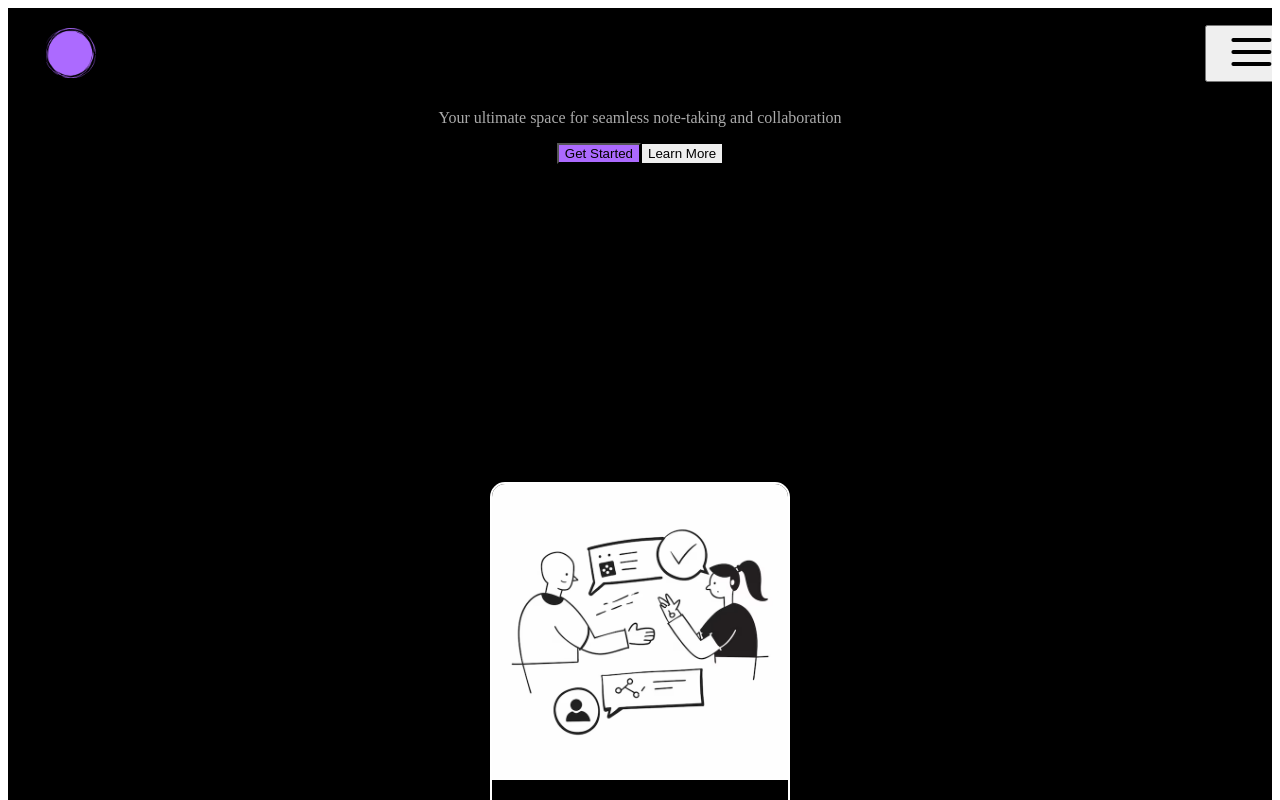
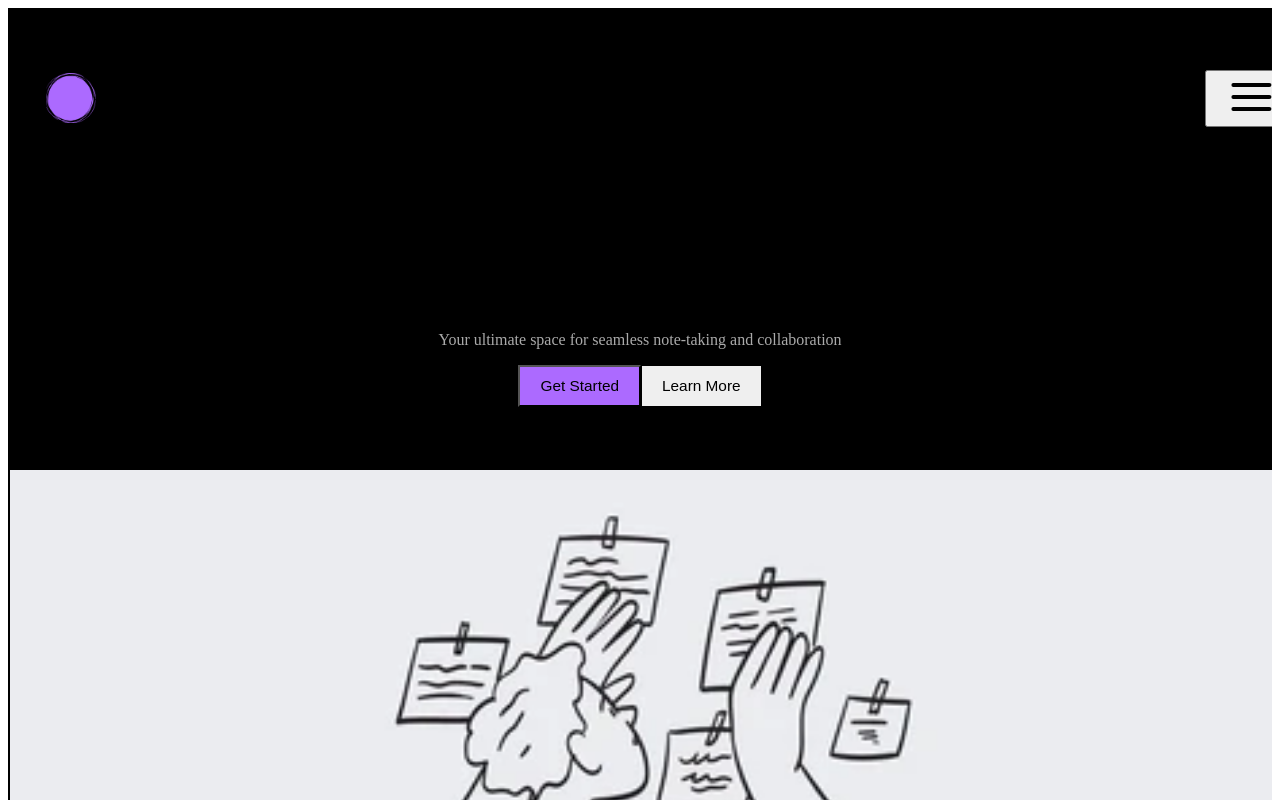
Before and after one commit to vanshupreti04/NoTiFy, a Next.js app: page / in a window 1280 px wide. Shown: the top 800 px of the page. Built offline with nearby package versions, Linux system fonts and the light colour scheme.

Commit message:
reponsive part 1

```diff
--- a/app/blocks/Pixel-Transition/PixelTransition.css
+++ b/app/blocks/Pixel-Transition/PixelTransition.css
@@ -8,9 +8,13 @@
     height: 480px;
     position: relative;
     overflow: hidden;
+
   }
-
-
+  .pixelated-image-card img {
+    width: 100%;
+    height: 100%;
+    object-fit: cover;
+}
   .pixelated-image-card__default,
   .pixelated-image-card__active,
   .pixelated-image-card__pixels {
--- a/app/components/Hero.jsx
+++ b/app/components/Hero.jsx
@@ -13,49 +13,63 @@ const Hero = () => {
   const { t } = useTranslation();
 
   return (
-    <section className="flex flex-col md:flex-row items-center justify-between h-screen mt-6 px-6 md:px-16 lg:pl-32 bg-[#000000] text-white">
-      {/* Left side: Text and buttons */}
-      <div ref={containerRef} className="max-w-2xl text-center md:text-left">
-        {/* Animated Hero Title - Responsive Size */}
+    <section
+      className="flex flex-col md:flex-row items-center justify-center md:justify-between
+      min-h-screen px-6 md:px-16 lg:pl-32 bg-[#000000] text-white"
+    >
+      {/* Left Side: Text and Buttons */}
+      <div
+        ref={containerRef}
+        className="max-w-2xl text-center md:text-left flex flex-col items-center md:items-start"
+      >
+        {/* Responsive Hero Title - Breaks into Two Lines for 1020px and Below */}
         <VariableProximity
-          label={t("Visualize   Write \n Organize")}
+          label={t("Visualize Write \n Organize")}
           fromFontVariationSettings="'wght' 400, 'opsz' 9"
           toFontVariationSettings="'wght' 1000, 'opsz' 40"
           containerRef={containerRef}
           radius={100}
           falloff="linear"
-          className="text-4xl sm:text-5xl md:text-7xl lg:text-9xl font-bolder font-['Futura'] leading-tight
-          mt-10 md:mt-0" // ✅ Adds margin-top for mobile
+          className="text-[clamp(32px,7vw,90px)] md:text-[clamp(40px,6vw,100px)]
+          lg:text-[clamp(50px,7vw,110px)] font-bolder font-['Futura'] leading-tight
+          mt-10 md:mt-0 text-center md:text-left whitespace-pre-line"
         />
 
-        {/* ✅ Translated Tagline */}
-        <p className="mt-6 text-lg md:text-2xl text-[#AAAAAA] font-normal leading-snug">
+        {/* Translated Tagline */}
+        <p
+          className="mt-4 text-[clamp(14px, 1.5vw, 20px)] md:text-[clamp(16px, 1.3vw, 22px)]
+          text-[#AAAAAA] font-normal leading-snug text-center md:text-left"
+        >
           {t("tagline")}
         </p>
 
-        {/* Buttons */}
-        <div className="mt-8 flex justify-center md:justify-start space-x-4 md:space-x-6">
+        {/* Buttons - Stay in One Line on Small Screens */}
+        <div
+          className="mt-6 flex flex-row justify-center md:justify-start space-x-3"
+        >
           <button
             onClick={() => router.push("/login")}
-            className="px-5 py-2 sm:px-6 sm:py-3 text-base sm:text-lg font-medium text-black bg-[#AC6AFF] rounded-md transition-all duration-300 hover:text-white"
+            className="px-[clamp(10px,4vw,20px)] py-[clamp(6px,1.5vw,10px)] text-[clamp(12px,1.2vw,16px)]
+            font-medium text-black bg-[#AC6AFF] rounded-md transition-all duration-300 hover:text-white"
           >
             {t("get_started")}
           </button>
           <button
             onClick={() => router.push("/docs")}
-            className="px-5 py-2 sm:px-6 sm:py-3 text-base sm:text-lg font-medium text-white border border-white rounded-md transition-all duration-300 hover:border-white hover:text-[#AC6AFF]"
+            className="px-[clamp(10px,4vw,20px)] py-[clamp(6px,1.5vw,10px)] text-[clamp(12px,1.2vw,16px)]
+            font-medium text-white border border-white rounded-md transition-all duration-300
+            hover:border-white hover:text-[#AC6AFF]"
           >
             {t("learn_more")}
           </button>
         </div>
       </div>
 
-      {/* Right side: PixelTransition effect */}
+      {/* Right Side: Pixel Image (Hidden Below 820px) */}
       <div
-        className="flex-shrink-0 relative
-        mt-10 md:mt-0 md:mr-16  w-[300px] h-[300px] sm:w-[400px] sm:h-[400px] md:w-[500px] md:h-[500px]
-        md:flex md:items-start md:ml-16 // ✅ Adds gap between text & image on desktop
-        flex items-center justify-center" // ✅ Moves image below text on mobile
+        className="flex-shrink-0 relative mt-10 md:mt-0 md:mr-16
+        w-[clamp(200px,40vw,500px)] h-[clamp(200px,40vw,500px)]
+        hidden lg:flex md:ml-16"
       >
         <PixelTransition
           firstContent={
@@ -78,7 +92,7 @@ const Hero = () => {
                 backgroundColor: "#111",
               }}
             >
-              <p className="font-extrabold text-xl sm:text-2xl md:text-3xl lg:text-4xl text-white">
+              <p className="font-extrabold text-[clamp(16px,3vw,32px)] text-white">
                 {t("pixel_transition_text")}
               </p>
             </div>
--- a/app/page.js
+++ b/app/page.js
@@ -40,7 +40,7 @@ const Home = () => {
   return (
     <div className="relative min-h-screen bg-[#000000] text-white overflow-x-hidden">
       {/* ✅ Navbar Section */}
-      <nav className="relative flex items-center mt-10 w-full px-[3vw] lg:px-[6vw] ">
+      <nav className="relative flex items-center justify-between w-full px-[3vw] lg:px-[6vw] mt-10 ">
         {/* ✅ Left Side: Logo & Project Name */}
       <div className="flex items-center space-x-[1vw] flex-shrink-0">
         <Image
@@ -50,13 +50,13 @@ const Home = () => {
           height={80}
           className="max-w-[50px] max-h-[50px]"
         />
-        <h1 className="text-[2.5vw] lg:text-[2vw] font-bold text-white">
+        <h1 className="text-[5vw] lg:text-[2vw] font-bold text-white">
           {t("logo_heading")}
         </h1>
       </div>
 
       {/* ✅ Centered Navbar Links */}
-      <div className="hidden lg:flex flex-1 justify-center gap-[2vw] min-w-0">
+      <div className="hidden lg:flex flex-grow justify-center gap-[2vw] min-w-0">
 
         {[
           { name: t("home"), path: "/" },
@@ -78,11 +78,11 @@ const Home = () => {
       </div>
 
       {/* ✅ Separate Login Button, Shift Left */}
-      <div className="hidden lg:block lg:mr-auto -ml-[5vw]">
+      <div className="hidden lg:block">
         <StarBorder
           as={Link}
           href="/login"
-          className=" -ml-8 w-[clamp(80px, 8vw, 150px)] "
+          className=" w-[clamp(80px, 8vw, 150px)] "
         >
           {t("login")}
         </StarBorder>
@@ -90,7 +90,7 @@ const Home = () => {
 
        {/* ✅ Mobile Menu Button (Hamburger Icon) */}
         <button
-          className="block lg:hidden text-white focus:outline-none absolute right-[4vw] "
+          className="lg:hidden absolute right-[4vw] text-white focus:outline-none"
           onClick={() => setMenuOpen(true)}
         >
           <svg
@@ -188,11 +188,13 @@ const Home = () => {
       </nav>
 
       {/* ✅ Sections */}
-      <div className="-mt-[3vh]">
+      <div className="-mt-[35vh] sm:-mt-5 md:mt-0">
         <Hero />
       </div>
 
-      <div className="mt-[6vh]">
+
+
+      <div className="-mt-[30vh] sm:-mt-5 md:-mt-6">
         <BentoGridSecondDemo />
       </div>
 
```
